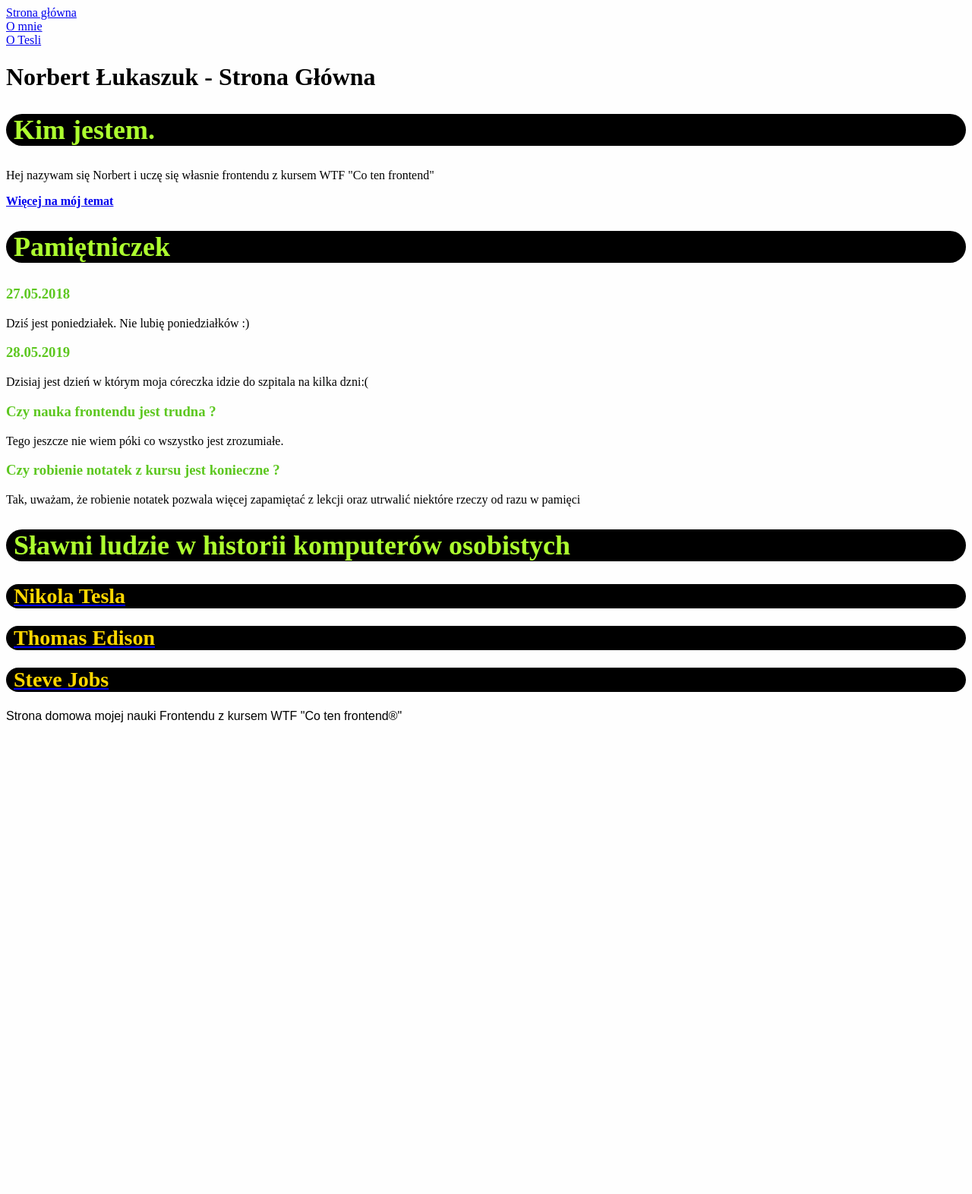
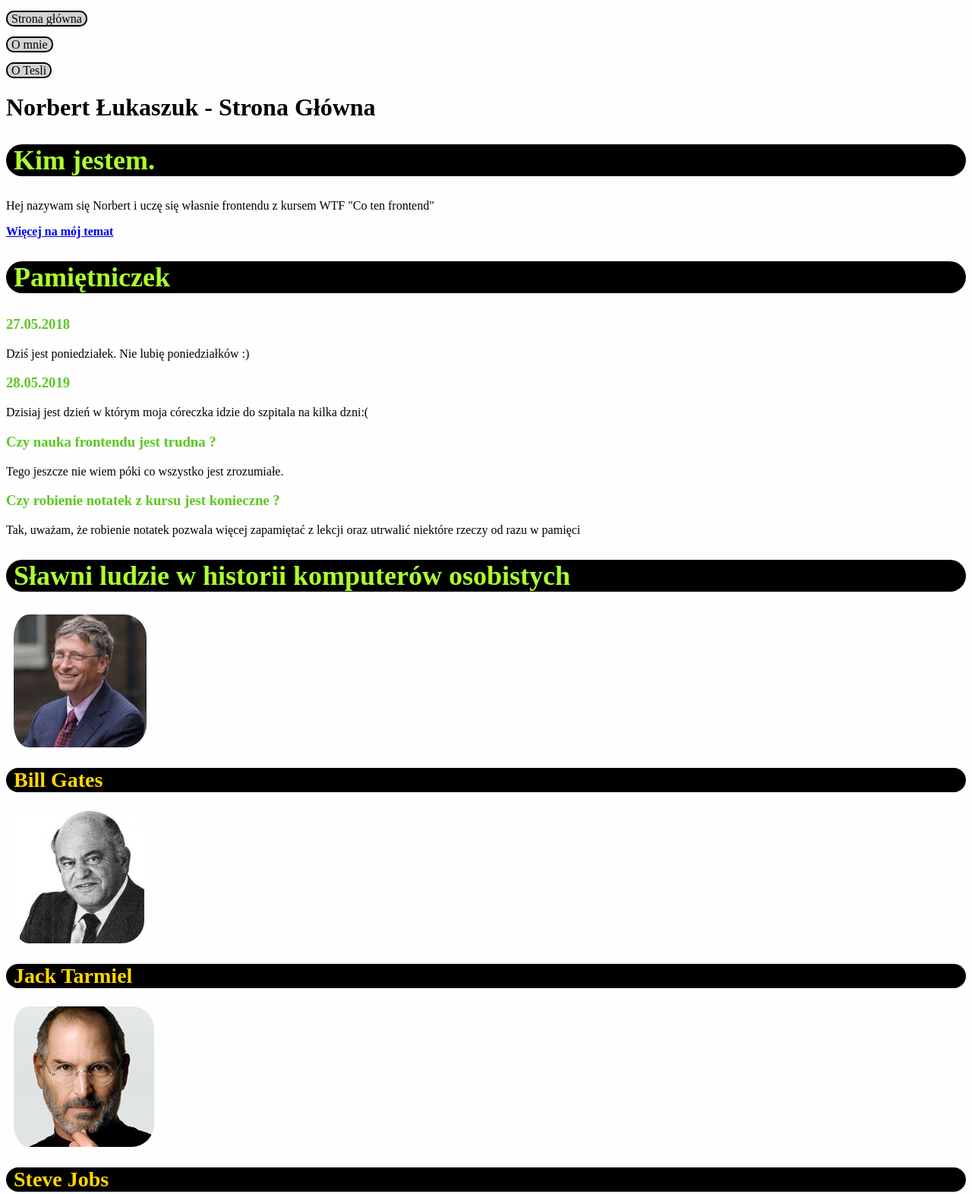
Before and after one commit to norbert-lukaszuk/homepage, a plain HTML site: page index.html in a window 1280 px wide. Shown: the top 1572 px of the page at 76% size. Before the commit the page ends 960 px from the top, so only its background shows below. Drawn offline with Linux system fonts and the light colour scheme.

Commit message:
adding links to photos

```diff
--- a/index.html
+++ b/index.html
@@ -15,9 +15,9 @@
 </head>
 
 <header>
-	<a href="index.html">Strona główna</a><br>
-	<a href="index1.html">O mnie</a><br>
-	<a href="nikola.html">O Tesli</a>
+	<p><a class="header" href="index.html">Strona główna</a></p>
+	<p><a class="header" href="index1.html">O mnie</a></p>
+	<p><a class="header" href="nikola.html">O Tesli</a></p>
 
 </header>
 
@@ -54,13 +54,19 @@
 		<section>
 			<h2 class="secondHeader">Sławni ludzie w historii komputerów osobistych</h2>
 
-			<a href="billGates.html">
-				<h2 class="famousPeople">Nikola Tesla</h2>
+			<a class="noUnderline" href="billGates.html">
+				<img class="photo" src="Bill Gates 175x175px.jpg" alt="Bill Gates miniatura">
+				<h2 class="famousPeople">Bill Gates</h2>
 			</a>
-			<a href="jackTramiel.html">
-				<h2 class="famousPeople">Thomas Edison</h2>
+
+			<a class="noUnderline" href="jackTramiel.html">
+				<img class="photo" src="Jack Tramiel 176x176px.jpg" alt="Jack Tramiel miniature">
+				<h2 class="famousPeople">Jack Tarmiel</h2>
 			</a>
-			<a href="steveJobs.html">
+
+
+			<a class="noUnderline" href="steveJobs.html">
+				<img class="photo" src="steve jobs 185x185px.jpg" alt="Steve Jobs miniature">
 				<h2 class="famousPeople">Steve Jobs</h2>
 			</a>
 
--- a/style.css
+++ b/style.css
@@ -1,5 +1,16 @@
 body {
 	background: #fefefe;
+}
+.header{
+	color: black;
+	background-color: rgb(211, 211, 211);
+	font-size: 16px;
+	border-radius: 10px;
+	border-style: solid;
+	border-color: black;
+	border-width: 2px;
+	padding: 0 5px;
+	text-decoration: none;
 }
 .teslaImg{
 	border-radius: 45px;
@@ -26,11 +37,20 @@
 	color: rgb(93, 199, 32);
 
 }
+.photo{
+	padding-left: 10px;
+	border-radius: 30px;
+
+}
+.noUnderline{
+	text-decoration: none;
+}
+
 .famousPeople{
 	color: gold;
 	font-size: 28px;
 	padding-left: 10px;
-	background: black;
+	background-color: black;
 	border-radius: 30px;
 }
 
```
Also changed, not shown: Bill Gates 175x175px.jpg (added), Jack Tramiel 176x176px.jpg (added), steve jobs 185x185px.jpg (added).
